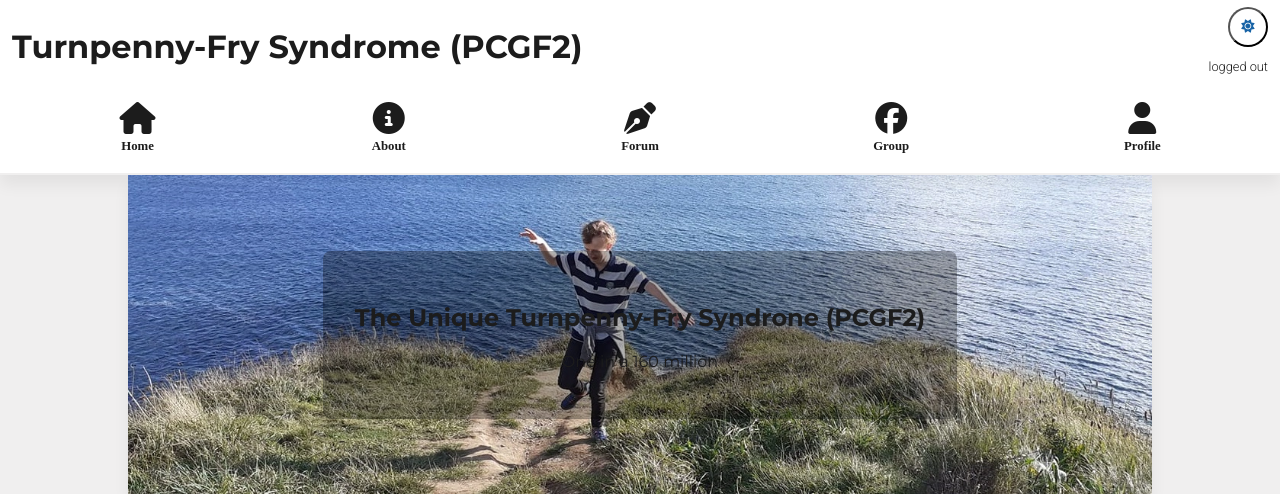
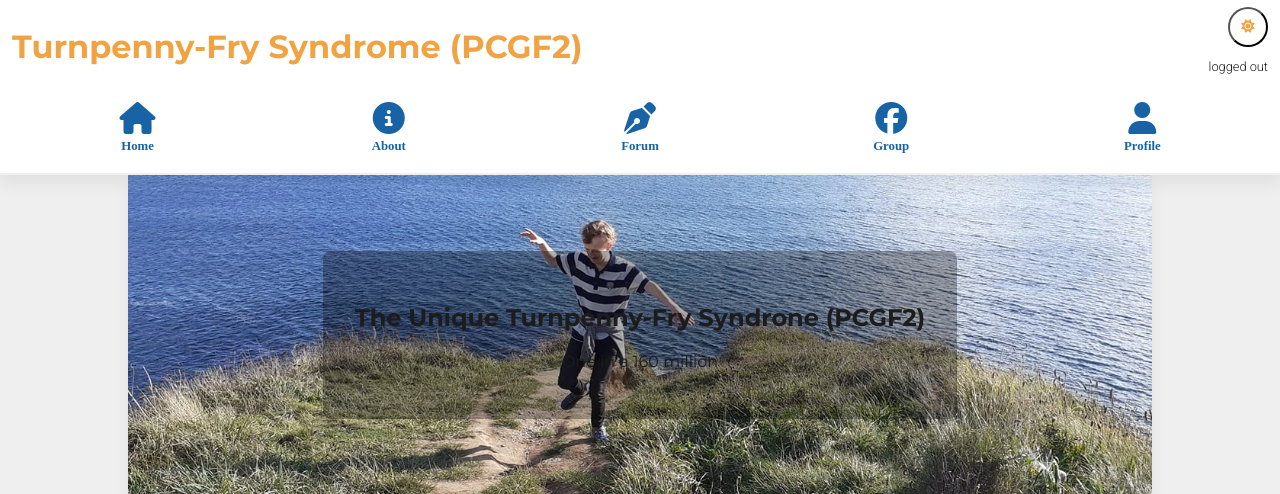
Before and after one commit to Pezz-x/PCGF2, a Django app: page / in a window 1280 px wide. Shown: the top 494 px of the page. Run offline with Django 5.2, Linux system fonts and the light colour scheme; some libraries are stand-ins or nearby versions.

Commit message:
add theme colours to headder

```diff
--- a/static/css/style.css
+++ b/static/css/style.css
@@ -50,11 +50,10 @@ body {
 /* top bar: Title, logged in status and darkmode*/
 #site-title {
   font-family: var(--title-font);
-  color: var(--text-color);
+  color: var(--primary-color);
   font-size: 1rem;
   font-weight: 700;
   white-space: wrap;
-  color: var(--text);
   justify-content: left;
 }
 
@@ -97,7 +96,7 @@ body {
   margin-left: 1rem;
 }
 #theme-switch i{
-    color: var(--accent-color);
+    color: var(--primary-color);
 }
 #theme-switch i:last-child{
     display: none;
@@ -115,6 +114,7 @@ body {
 .tab-bar {
   background: var(--base-variant);
   border-radius: var(--radius);
+  color: var(--accent-color);
   padding: 4px 0;
 }
 
@@ -306,7 +306,10 @@ footer {
 }
 
 #quote_box {
-  background-color: #E8E8E8;
+  background-color: #e8e8e8dc;
+  border: #292c2e;
+  border-width: 1px;
+  border-style: solid;
   border-radius: 25px;
   color: black;
   padding: 2rem;
```
